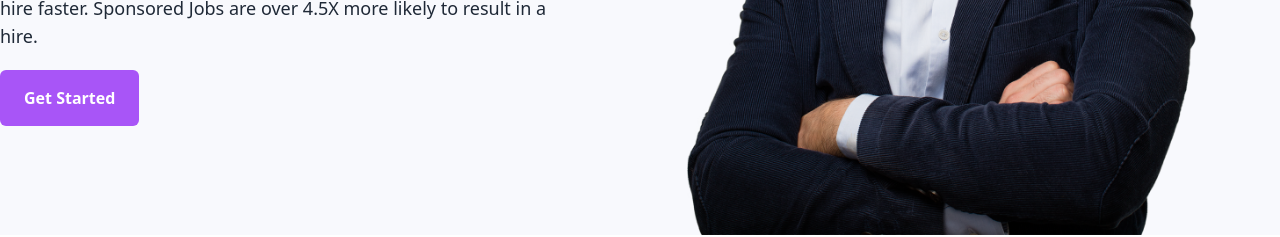
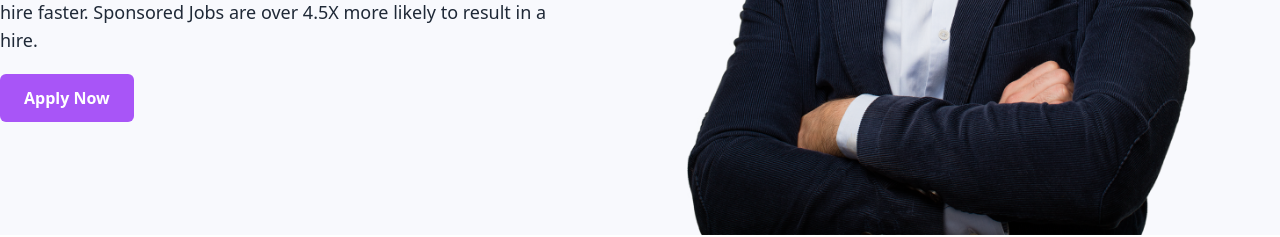
Before and after one commit to nazmulhasannasim333/jobHunter, a React (Vite) app: page / in a window 1280 px wide. Shown: the part 499-736 px from the top of the page. Built offline with nearby package versions, Linux system fonts and the light colour scheme.

Commit message:
ccomplete banner section design and functionalities

```diff
--- a/src/components/Banner/Banner.jsx
+++ b/src/components/Banner/Banner.jsx
@@ -1,4 +1,5 @@
 import React from 'react';
+import { Link } from 'react-router-dom';
 import BannerImage from '../../image/P3OLGJ1 copy 1.png';
 
 const Banner = () => {
@@ -8,9 +9,11 @@ const Banner = () => {
             <div className='w-1/2'>
                 <h1 className='text-6xl font-semibold py-6 leading-none'>Let's make your next great hire. Fast.</h1>
                 <p className='text-lg py-5'>Finding the best fit for the job shouldn't be a full-time job. Indeed's simple and powerful tools let you source, screen, and hire faster. Sponsored Jobs are over 4.5X more likely to result in a hire.</p>
-                <button className="bg-purple-500 text-white px-6 py-4 rounded-md capitalize font-bold hover:opacity-80 ease-in duration-200">
-                Get Started
+                <Link to="/appliedjobs">
+                <button className="bg-purple-500 text-white px-6 py-3 rounded-md capitalize font-bold hover:opacity-80 ease-in duration-200">
+                Apply Now
               </button>
+                </Link>
             </div>
             <div>
                 <img src={BannerImage} alt="" />
--- a/src/components/Header/Header.jsx
+++ b/src/components/Header/Header.jsx
@@ -65,9 +65,11 @@ const Header = () => {
             </li>
 
             <li>
+              <Link to="/appliedjobs">
               <button className="bg-purple-500 text-white px-6 py-4 rounded-md capitalize font-bold hover:opacity-80 ease-in duration-200">
                 Start Applying
               </button>
+              </Link>
             </li>
           </ul>
         </div>
```
